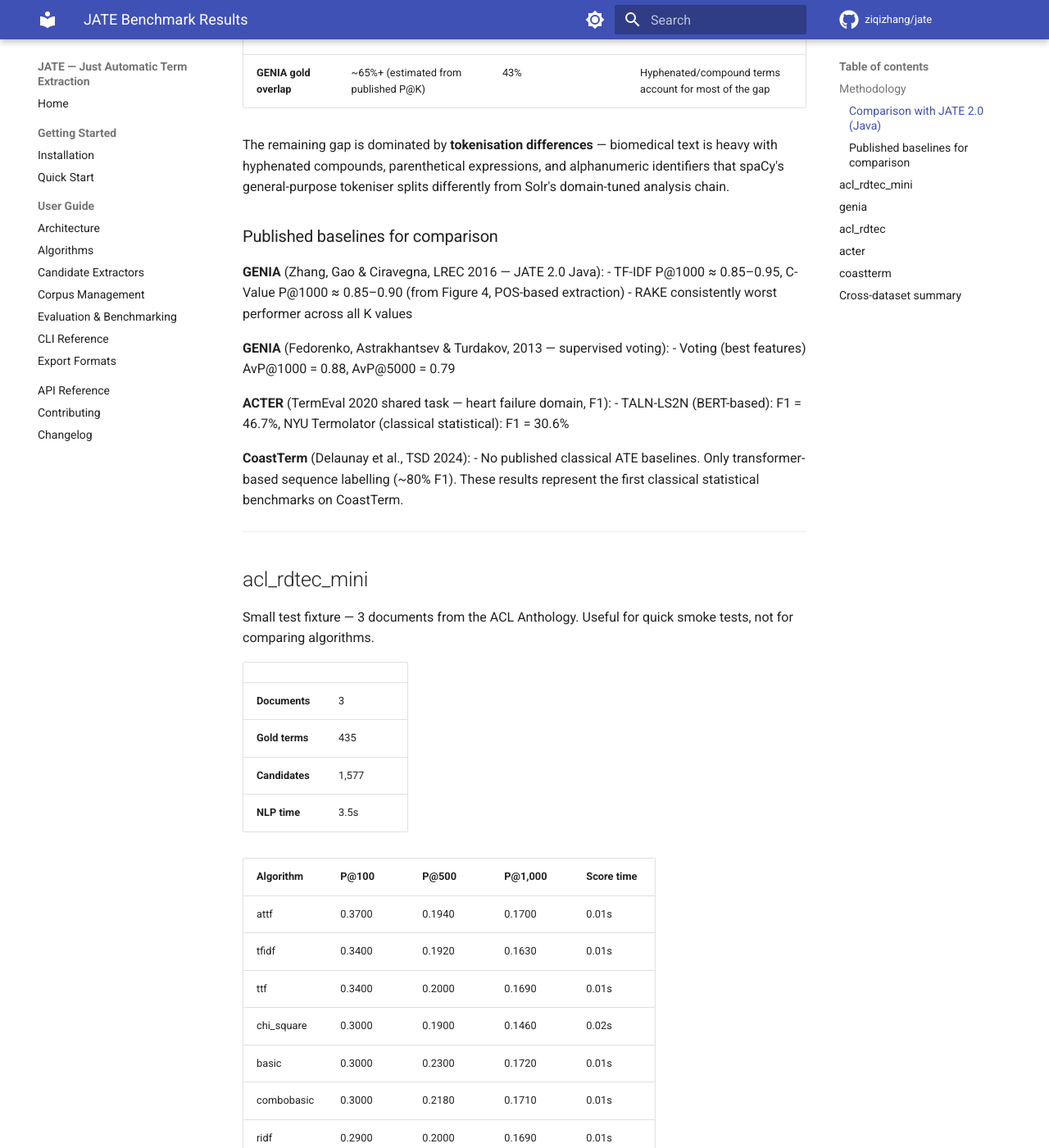
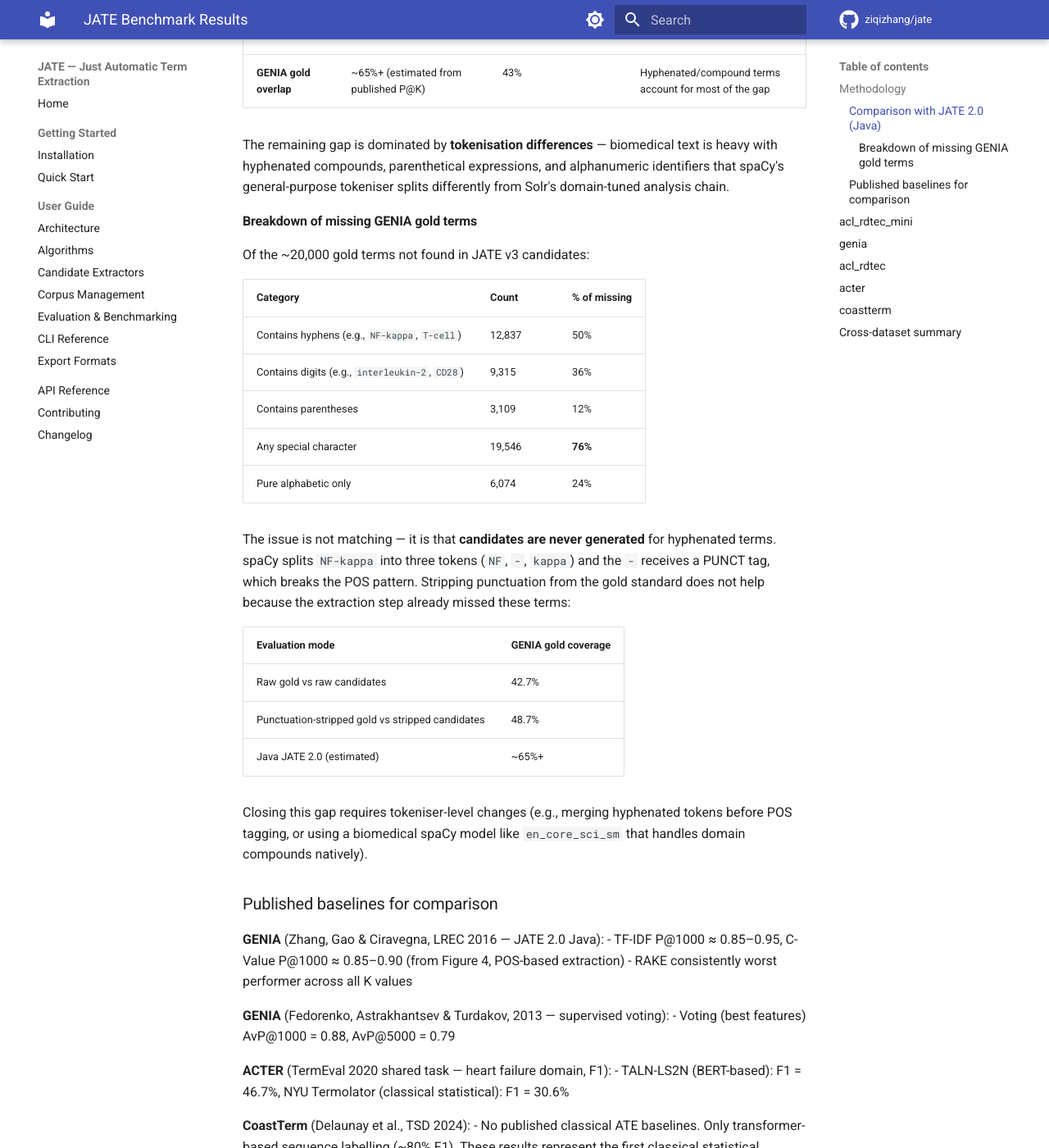
Before and after one commit to ziqizhang/jate, an MkDocs documentation site: the page built from docs/benchmark-results.md, in a window 1280 px wide and 1400 px high, scrolled down 1101 px. Shown: the whole window at 82% size. Built offline with MkDocs 1.6.1 and Material for MkDocs 9.7.7, drawn with Linux system fonts in a browser that asks for light colours; comment, search, counter and statistics services are not loaded.

Commit message:
docs: add gold term gap analysis and punctuation experiment to benchmarks
Detail the breakdown of missing GENIA gold terms (76% contain special
characters, 50% contain hyphens). Document that punctuation stripping
only improves gold coverage from 43% to 49% because the candidates
were never extracted due to spaCy tokenisation splitting hyphens.

```diff
--- a/docs/benchmark-results.md
+++ b/docs/benchmark-results.md
@@ -26,6 +26,28 @@ JATE v3 (Python) results are **lower than JATE 2.0** (Java) on the same datasets
 | **GENIA gold overlap** | ~65%+ (estimated from published P@K) | 43% | Hyphenated/compound terms account for most of the gap |
 
 The remaining gap is dominated by **tokenisation differences** — biomedical text is heavy with hyphenated compounds, parenthetical expressions, and alphanumeric identifiers that spaCy's general-purpose tokeniser splits differently from Solr's domain-tuned analysis chain.
+
+#### Breakdown of missing GENIA gold terms
+
+Of the ~20,000 gold terms not found in JATE v3 candidates:
+
+| Category | Count | % of missing |
+|----------|-------|-------------|
+| Contains hyphens (e.g., `NF-kappa`, `T-cell`) | 12,837 | 50% |
+| Contains digits (e.g., `interleukin-2`, `CD28`) | 9,315 | 36% |
+| Contains parentheses | 3,109 | 12% |
+| Any special character | 19,546 | **76%** |
+| Pure alphabetic only | 6,074 | 24% |
+
+The issue is not matching — it is that **candidates are never generated** for hyphenated terms. spaCy splits `NF-kappa` into three tokens (`NF`, `-`, `kappa`) and the `-` receives a PUNCT tag, which breaks the POS pattern. Stripping punctuation from the gold standard does not help because the extraction step already missed these terms:
+
+| Evaluation mode | GENIA gold coverage |
+|----------------|-------------------|
+| Raw gold vs raw candidates | 42.7% |
+| Punctuation-stripped gold vs stripped candidates | 48.7% |
+| Java JATE 2.0 (estimated) | ~65%+ |
+
+Closing this gap requires tokeniser-level changes (e.g., merging hyphenated tokens before POS tagging, or using a biomedical spaCy model like `en_core_sci_sm` that handles domain compounds natively).
 
 ### Published baselines for comparison
 
```
